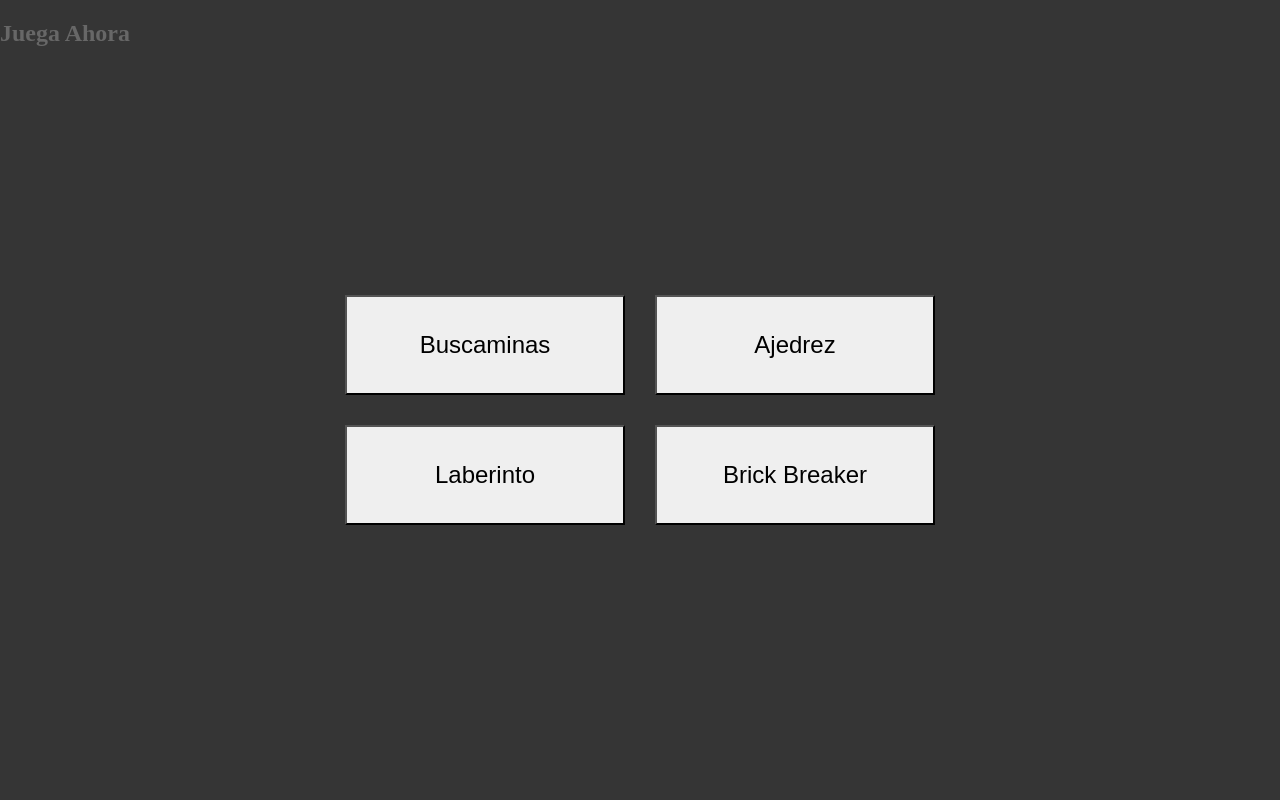
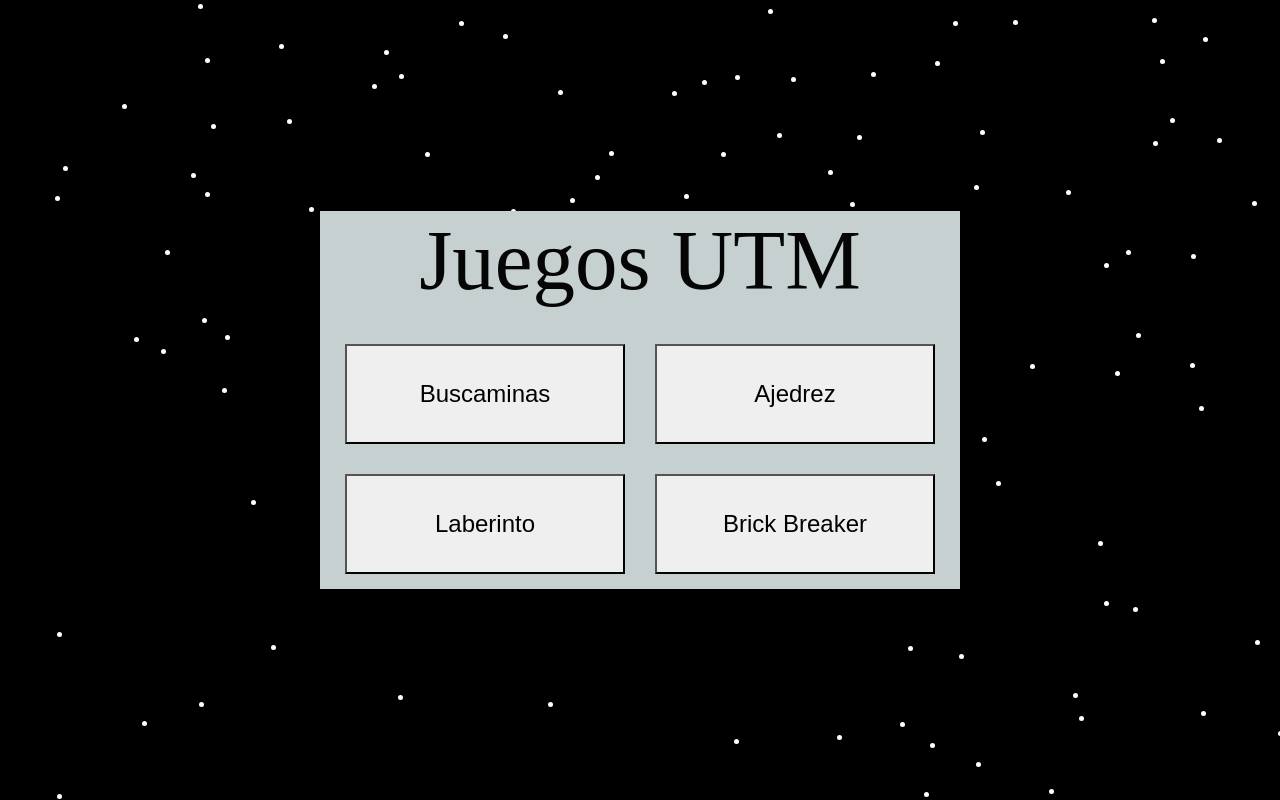
Before and after one commit to Yaki-55/juegosUTM, an Angular app: page /inicio in a window 1280 px wide. Built offline with nearby package versions, Linux system fonts and the light colour scheme.

Commit message:
Añadiendo animacion al menu de inicio

```diff
--- a/src/components/inicio/inicio.component.css
+++ b/src/components/inicio/inicio.component.css
@@ -6,7 +6,15 @@
   left: 50%;
   transform: translate(-50%, -50%);
 }
-
+.texto {
+  font-size: 85px;
+  font-style: bold;
+  color: rgb(5, 5, 5);
+  /* Centrado horizontal y vertical */
+  display: flex; /* Activa flexbox */
+  justify-content: center; /* Centra horizontalmente */
+  align-items: center; /* Centra verticalmente */
+}
 .button-container {
   display: flex;
   flex-wrap: wrap;
@@ -14,7 +22,9 @@
   align-items: center;
   margin-top: 20px; /* Espacio entre el título y los botones */
 }
-
+.colorfull{
+  background-color: rgb(199, 208, 208);
+}
 .btn-rect {
   width: 280px; /* Ancho fijo de los botones */
   height: 100px; /* Altura fija de los botones */
@@ -26,3 +36,33 @@
 .btn-rect:hover {
   transform: scale(1.05); /* Efecto de zoom al pasar el ratón */
 }
+
+.animated-bg {
+  position: absolute;
+  top: 0;
+  left: 0;
+  width: 100%;
+  height: 100%;
+  z-index: -1;
+  background: #000;
+  overflow: hidden;
+}
+
+/* Estilo de las partículas */
+.particle {
+  position: absolute;
+  width: 5px;
+  height: 5px;
+  background: white;
+  border-radius: 50%;
+  animation: move 10s linear infinite;
+}
+
+@keyframes move {
+  0% {
+    transform: translateY(0) translateX(0);
+  }
+  100% {
+    transform: translateY(100vh) translateX(calc(100vw * var(--direction)));
+  }
+}
--- a/src/components/inicio/inicio.component.html
+++ b/src/components/inicio/inicio.component.html
@@ -1,12 +1,15 @@
 <section id="juegos">
-    <h2>Juega Ahora</h2>
+    <div class="animated-bg"></div>
     <div class="container-fluid d-flex align-items-center justify-content-center vh-100">
         <div class="text-center">
-            <div class="button-container">
-                <button class="btn btn-primary btn-lg btn-rect" (click)="redirectToBuscaminas()">Buscaminas</button>
-                <button class="btn btn-success btn-lg btn-rect" (click)="redirectToAjedrez()">Ajedrez</button>
-                <button class="btn btn-danger btn-lg btn-rect" (click)="redirectToLaberinto()">Laberinto</button>
-                <button class="btn btn-warning btn-lg btn-rect" (click)="redirectToBrickBreaker()">Brick Breaker</button>
+            <div class="colorfull">
+                <div class="texto">Juegos UTM</div>
+                <div class="button-container">
+                    <button class="btn btn-primary btn-lg btn-rect" (click)="redirectToBuscaminas()">Buscaminas</button>
+                    <button class="btn btn-success btn-lg btn-rect" (click)="redirectToAjedrez()">Ajedrez</button>
+                    <button class="btn btn-lg btn-rect" (click)="redirectToLaberinto()">Laberinto</button>
+                    <button class="btn btn-warning btn-lg btn-rect" (click)="redirectToBrickBreaker()">Brick Breaker</button>
+                </div>
             </div>
         </div>
     </div>
--- a/src/components/inicio/inicio.component.ts
+++ b/src/components/inicio/inicio.component.ts
@@ -1,4 +1,4 @@
-import { Component, OnInit } from '@angular/core';
+import { Component, AfterViewInit, Renderer2, ElementRef } from '@angular/core';
 import { Router } from '@angular/router';
 
 @Component({
@@ -6,13 +6,12 @@ import { Router } from '@angular/router';
   templateUrl: './inicio.component.html',
   styleUrls: ['./inicio.component.css']
 })
-export class InicioComponent implements OnInit {
+export class InicioComponent implements AfterViewInit {
 
-  constructor(private router: Router) { }
+  constructor(private router: Router, private renderer: Renderer2, private el: ElementRef) { }
 
-  ngOnInit(): void {
-    // Opcional: Redirige automáticamente a /laberinto
-    // this.router.navigate(['/laberinto']);
+  ngAfterViewInit(): void {
+    this.createParticles();
   }
 
   redirectToLaberinto(): void {
@@ -46,4 +45,22 @@ export class InicioComponent implements OnInit {
   redirectToHeroDetail(): void {
     this.router.navigate(['/hero-detail']);
   }
+
+  createParticles(): void {
+    const container = this.el.nativeElement.querySelector('.animated-bg');
+    if (container) {
+      for (let i = 0; i < 100; i++) {
+        const particle = this.renderer.createElement('div');
+        this.renderer.addClass(particle, 'particle');
+        this.renderer.setStyle(particle, 'top', `${Math.random() * 100}vh`);
+        this.renderer.setStyle(particle, 'left', `${Math.random() * 100}vw`);
+        this.renderer.setStyle(particle, 'animation-duration', `${Math.random() * 10 + 5}s`);
+        this.renderer.setStyle(particle, 'animation-delay', `${Math.random() * 5}s`);
+        this.renderer.setStyle(particle, '--direction', Math.random() > 0.5 ? '1' : '-1');
+        this.renderer.appendChild(container, particle);
+      }
+    } else {
+      console.error('Contenedor .animated-bg no encontrado');
+    }
+  }
 }
--- a/src/index.html
+++ b/src/index.html
@@ -7,6 +7,7 @@
   <meta name="viewport" content="width=device-width, initial-scale=1">
   <link rel="icon" type="image/x-icon" href="favicon.ico">
   <link rel="stylesheet" href="https://cdnjs.cloudflare.com/ajax/libs/font-awesome/6.0.0-beta3/css/all.min.css">
+
 </head>
 <body>
   <app-root></app-root>
--- a/src/styles.css
+++ b/src/styles.css
@@ -1,7 +1,6 @@
 /* You can add global styles to this file, and also import other style files */
 body {
     font-family: 'Press Start 2P', cursive; /* Tipografía gamer */
-    background-color: #353535; /* Fondo negro */
     color: #676767; /* Texto blanco */
-    margin: 0; /* Eliminar márgenes por defecto */
+    margin:rgb(255, 255, 255)
 }
```
